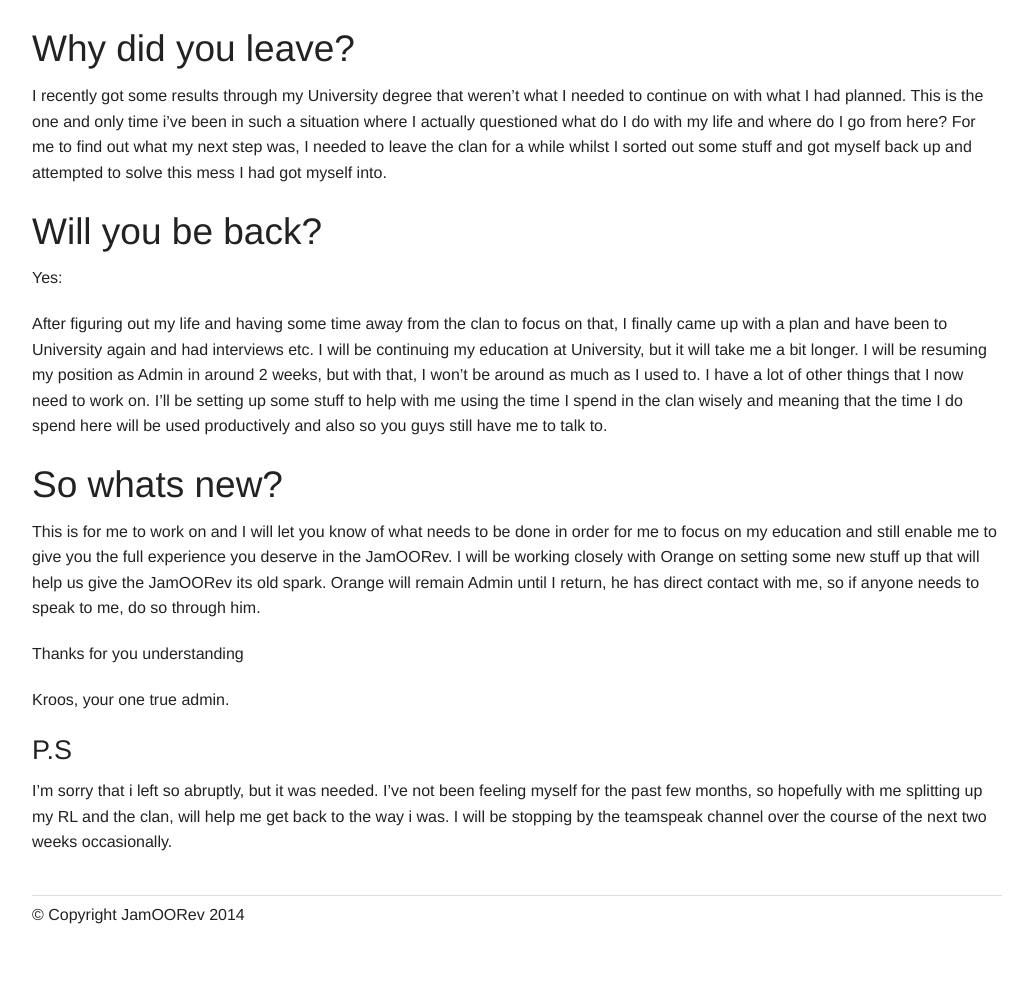
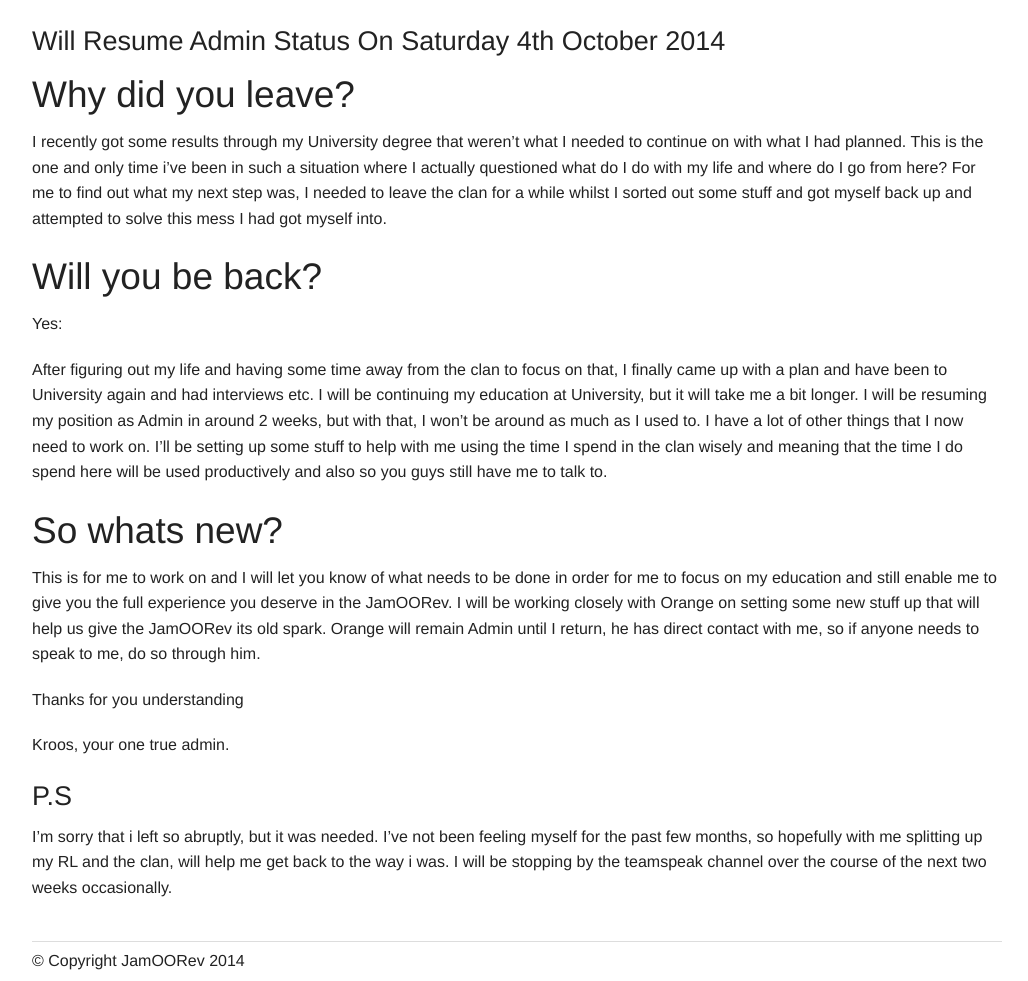
Before and after one commit to JamOORev/Website, a Jekyll site: the page built from a_message_from_kris.md, in a window 1280 px wide and 1167 px high. Shown: the part 186-1167 px from the top of the window, without its empty margins (123-1151 px from the left). Built offline with Jekyll 4.4.1, drawn with Linux system fonts in a browser that asks for light colours.

Commit message:
added return time

```diff
--- a/a_message_from_kris.md
+++ b/a_message_from_kris.md
@@ -3,6 +3,8 @@
 header-image: index_back.png
 layout: single
 ---
+
+### Will Resume Admin Status On Saturday 4th October 2014
 
 ## Why did you leave?
 
```
